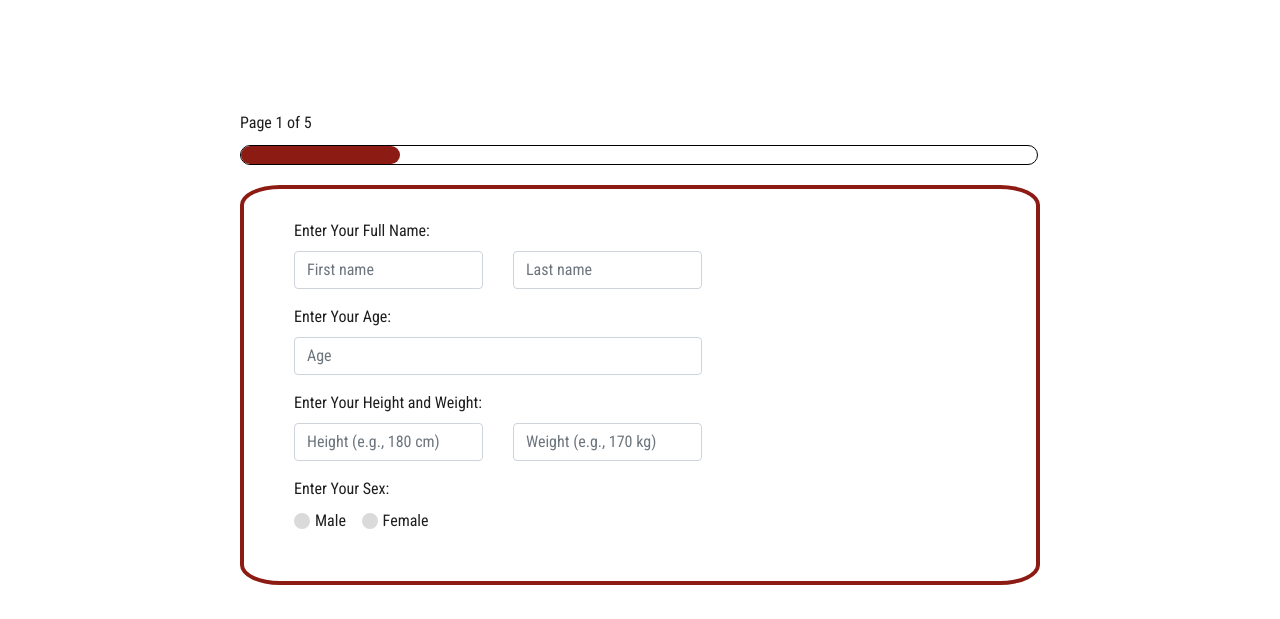
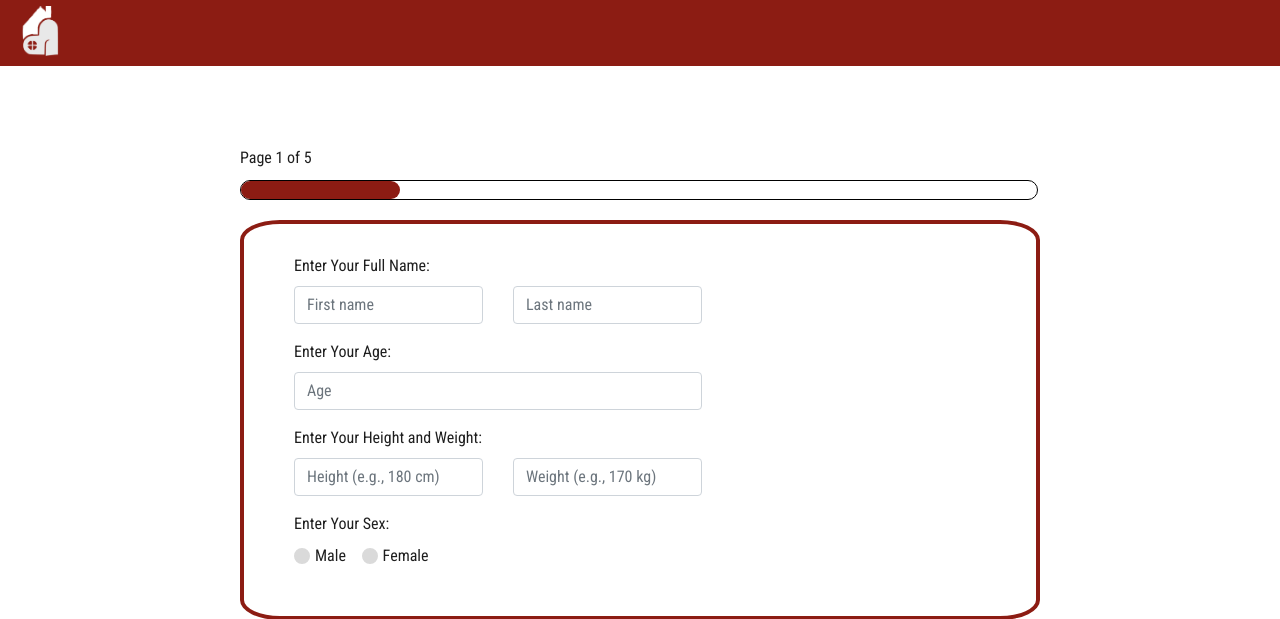
Before and after one commit to saeenppatil/HeartHaven, a Flask app: template templates/survey.html in a window 1280 px wide. Shown: the top 619 px of the page. Run offline with Flask 3, Linux system fonts and the light colour scheme; the template is opened without the code that fills it, so the values that code supplies are empty; some libraries are stand-ins or nearby versions.

Commit message:
survey nav

```diff
--- a/static/css/survey.css
+++ b/static/css/survey.css
@@ -9,6 +9,20 @@ body, html {
     align-items: center;
     font-family: Arial, sans-serif;
 }
+
+.navbar-custom {
+    background-color: #8C1C13;
+    padding: 10px 1rem;
+    width: 100%;
+    top: -10%;
+}
+
+.navbar-icon{
+    color:white;
+    height:50px;
+    width: 50px;
+}
+
 
 .carousel-container {
     width: 100%;
--- a/templates/landing.html
+++ b/templates/landing.html
@@ -24,7 +24,7 @@
             </div>
             <div class="col-6 text-center order-2 order-md-1 hero-text">
                 <div class="hero-text-container">
-                    <img src="../static/images/trace-6.svg" alt="" class="img-fluid">
+                    <img src="../static/images/trace-5.svg" alt="" class="img-fluid">
                     <p class="hero-text">
                         Lorem ipsum dolor sit amet consectetur adipisicing elit. Neque, iste molestiae
                         beatae, maiores deserunt
--- a/templates/survey.html
+++ b/templates/survey.html
@@ -11,6 +11,11 @@ crossorigin="anonymous">
 </head>
 
 <body>
+    <nav class="navbar navbar-custom">
+        <a href="./landing.html">
+            <img class="navbar-icon" src="../static/images/HeartHavenWhiteLogoSimple.png"/>
+        </a>
+    </nav>
     <div class="carousel-container">
         <!-- Progress Bar -->
         <div id="slideIndicator">Page 1 of 3</div>
```
